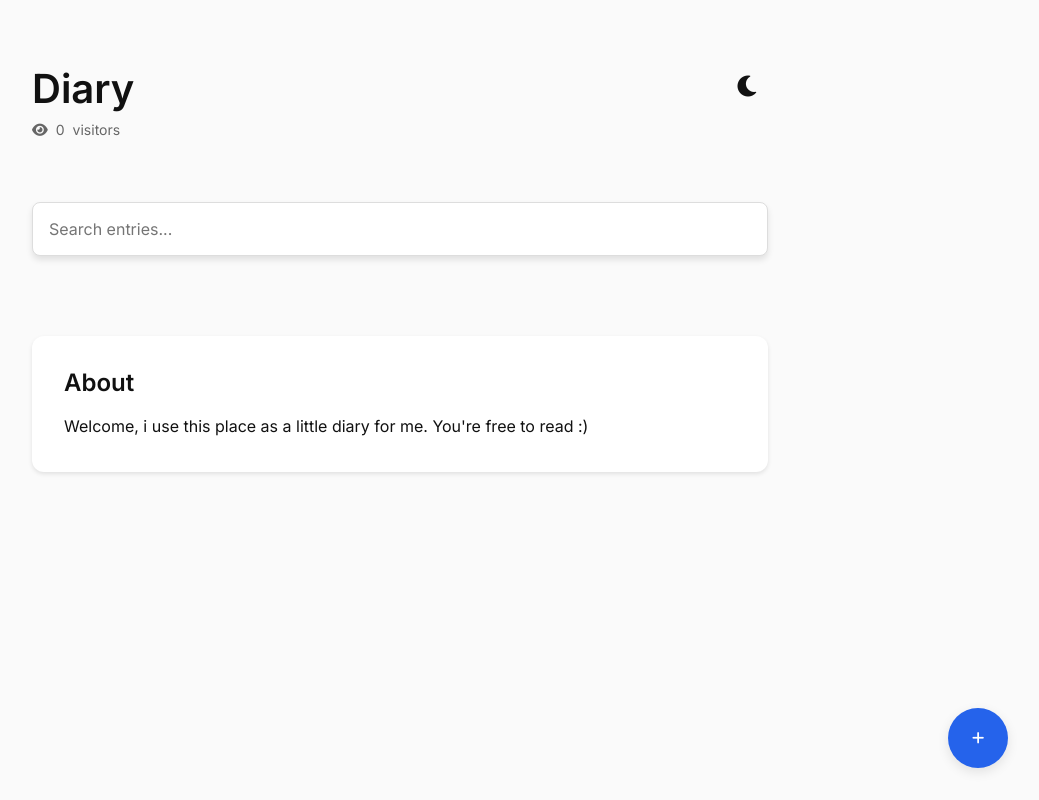
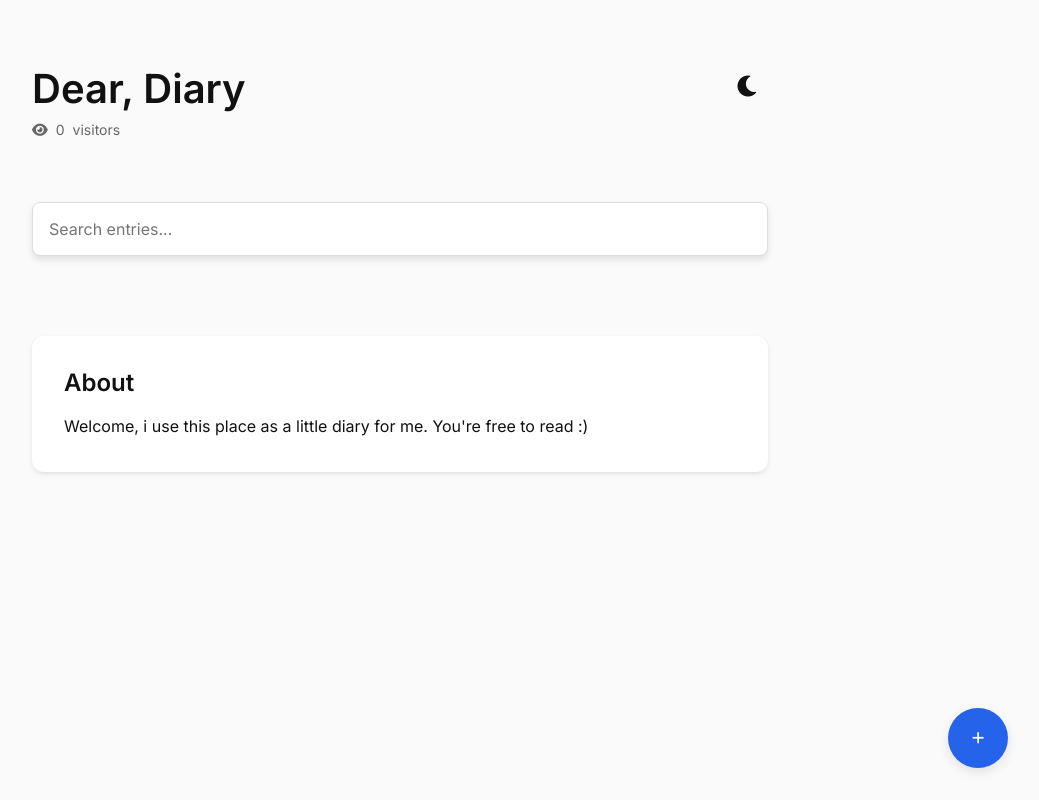
Before and after one commit to rflyhigh/diary, a plain HTML site: page index.html in a window 1280 px wide. Shown: the whole page, without its empty margins (240-1279 px from the left). Drawn offline with Linux system fonts and the light colour scheme; no server answers.

Commit message:
Update index.html

```diff
--- a/index.html
+++ b/index.html
@@ -3,7 +3,7 @@
 <head>
     <meta charset="UTF-8">
     <meta name="viewport" content="width=device-width, initial-scale=1.0">
-    <title>My Personal Diary</title>
+    <title>Diary</title>
     <link href="https://cdnjs.cloudflare.com/ajax/libs/font-awesome/6.0.0/css/all.min.css" rel="stylesheet">
     <style>
         @import url('https://fonts.googleapis.com/css2?family=Inter:wght@300;400;500;600&display=swap');
@@ -398,7 +398,7 @@
     <div class="container">
         <header>
             <div class="header-content">
-                <h1>Diary</h1>
+                <h1>Dear, Diary</h1>
                 <div class="visitor-count">
                     <i class="fas fa-eye"></i>
                     <span id="visitorCount">0</span> visitors
```
